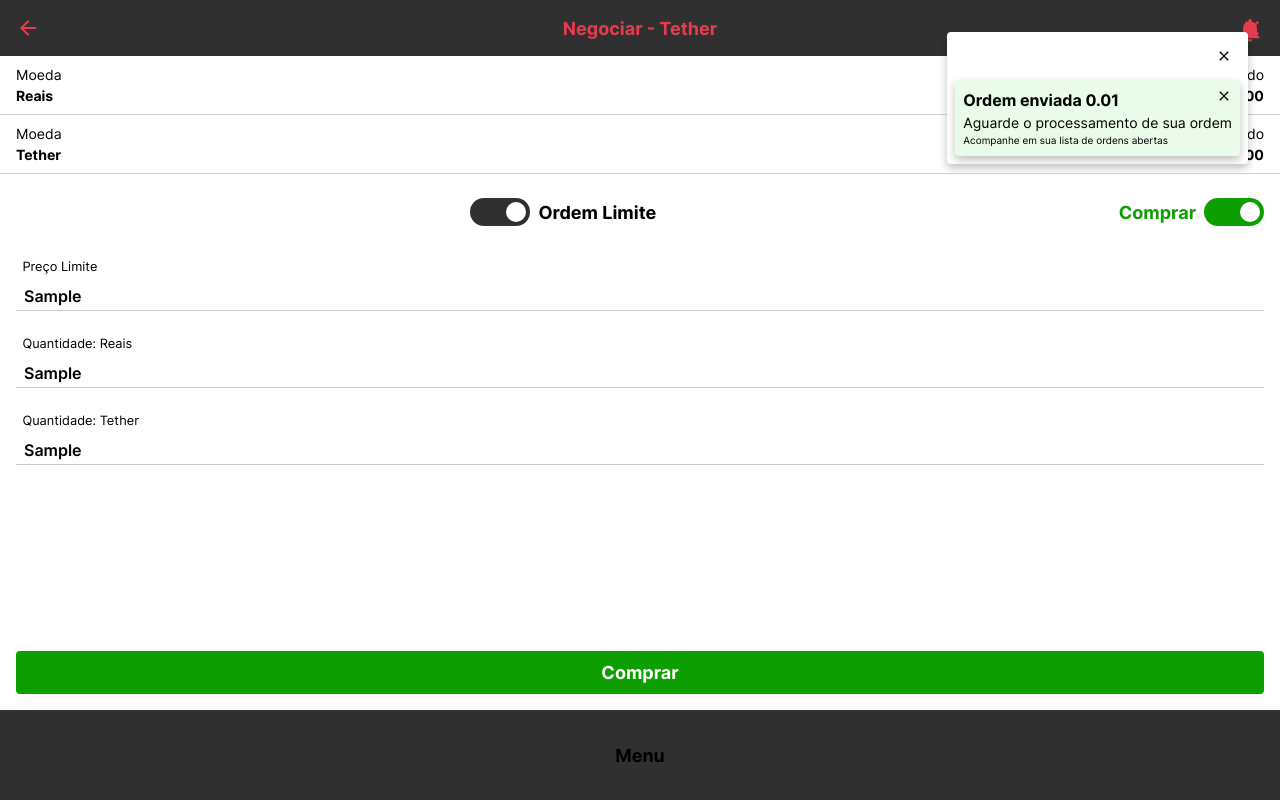
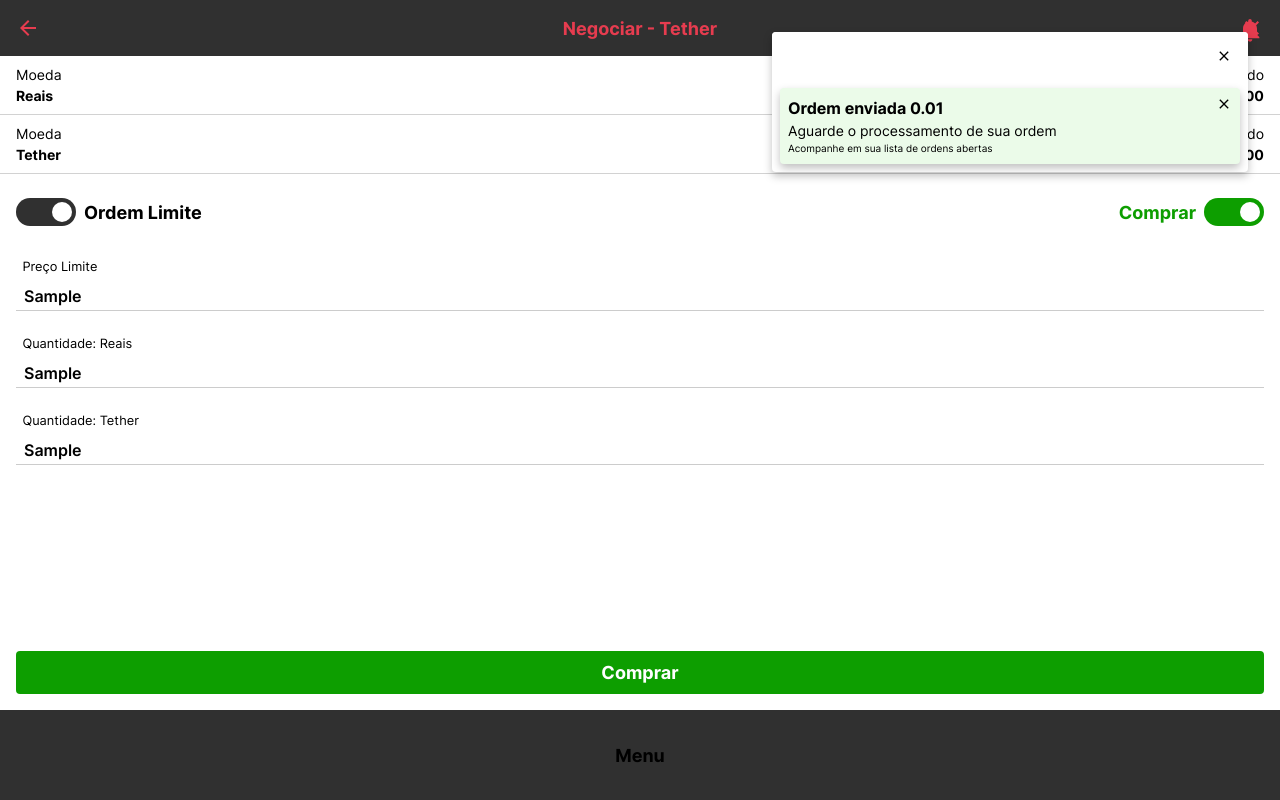
Before and after one commit to fcms14/react-components, a React (Vite) app: page /exchange in a window 1280 px wide. Both pictures are taken after typing "Sample", "Sample", "Sample" into the empty fields and a click on the button "Comprar". Built offline with nearby package versions, Linux system fonts and the light colour scheme.

Commit message:
fix: notification area and toaster - show, timeout and style + toggle style for small viewports

```diff
--- a/src/components/atoms/Toggle/ToggleStyle.ts
+++ b/src/components/atoms/Toggle/ToggleStyle.ts
@@ -5,9 +5,10 @@
 export const ToggleSpanStyle = styled.span<ToggleSpanProps>`
     display: flex;
     align-items: center;
+    flex-wrap: wrap;
     gap: ${({ theme }) => theme.gap};
     flex-direction: ${props => props.flexDirection};
-    justify-content: ${props => props.justifyContent};
+    justify-content: ${props => props.justifyContent ?? "flex-end"};
     padding: ${({ theme }) => `${theme.padding.main} 0`};
 `
 
@@ -26,6 +27,7 @@
     > span {
         position: absolute;
         cursor: pointer;
+        width: 60px;
         top: 0;
         left: 0;
         right: 0;
--- a/src/components/organisms/Toaster/ToasterListStyle.ts
+++ b/src/components/organisms/Toaster/ToasterListStyle.ts
@@ -16,22 +16,32 @@
   overflow-y: auto;
   overflow-x: hidden;
   max-height: 80dvh;
+  width: clamp(220px, calc(220px + 20vw), 480px);
+
+  > header {
+    display: flex;
+    position: sticky;
+    top: 0;
+    z-index: 1;
+    background-color: rgb(255 255 255 / 90%);
+    justify-content: flex-end;
+    padding: ${({ theme }) => `${theme.padding.main}`};
+  }
+
+  > main {
+    display: flex;
+    flex-grow: 1;
+    flex-direction: column;
+    ${({ theme }) => css`
+      padding: ${theme.gap};
+      gap: ${theme.gap};
+    `}
+  }
 
   ${({ theme }) => css`
     top: ${Number(theme.padding.main.match(/\d+/)) * 2}px;
     right: ${Number(theme.padding.main.match(/\d+/)) * 2}px;
-    padding: ${theme.gap};
-    gap: ${theme.gap};
     border-radius: ${theme.radius};
-
-    > div:first-child {
-      display: flex;
-      position: sticky;
-      top: -${theme.gap};
-      z-index: 1;
-      background-color: #FFFFFF;
-      padding: ${theme.padding.main};
-    }
   `}
 `
 
--- a/src/components/organisms/Toaster/list.tsx
+++ b/src/components/organisms/Toaster/list.tsx
@@ -1,10 +1,10 @@
 import { NotificationInterface } from "../../../interfaces"
-import { Toaster as ToasterMolecule } from "../../molecules/Toaster"
 import { Toaster } from "."
 import ToasterListStyle from "./ToasterListStyle"
 import { MdClose } from "react-icons/md"
-import { Row } from "../../molecules/Row"
-import { dispatchHideNotifications } from "../../../features/toaster/toasterDispatcher"
+import { dispatchHideNotifications, dispatchHideNotificationsNow, dispatchShowNotifications } from "../../../features/toaster/toasterDispatcher"
+import { isMobile } from "react-device-detect"
+import Icon from "../../atoms/Icon"
 
 interface Interface {
   data: NotificationInterface[]
@@ -12,27 +12,19 @@
 
 const ToasterList = ({ data }: Interface) => {
   return (
-    <ToasterListStyle onMouseLeave={() => dispatchHideNotifications()}>
-      <Row.Root>
-        <ToasterMolecule.Icon icon={MdClose} onClick={() => dispatchHideNotifications()} />
-      </Row.Root>
-      {data.map((data: NotificationInterface, index: number) =>
-        <Toaster.Default {...data} key={index} index={index + 1} />
-      )}
+    <ToasterListStyle
+      onMouseLeave={() => isMobile ? undefined : dispatchHideNotifications()}
+      onMouseOver={() => dispatchShowNotifications()}
+    >
+      <header>
+        <Icon icon={MdClose} onClick={() => dispatchHideNotificationsNow()} />
+      </header>
+      <main>
+        {data.map((data: NotificationInterface, index: number) =>
+          <Toaster.Default {...data} key={index} index={index + 1} />
+        )}
+      </main>
     </ToasterListStyle>
-    // <div style={{
-    //   position: "fixed",
-    //   top: 0,
-    //   left: 0,
-    //   width: "100dvh",
-    //   height: "100dvh",
-    //   backgroundColor: "rgba(0, 0, 0, 0.5)",
-    //   zIndex: 2,
-    //   opacity: 1,
-    //   transition: "opacity 0.3s ease"
-    // }}
-    //   onClick={() => dispatchHideNotifications()}>
-    // </div>
   )
 }
 
--- a/src/features/toaster/toasterDispatcher.ts
+++ b/src/features/toaster/toasterDispatcher.ts
@@ -3,18 +3,20 @@
 import store from '../../store';
 
 const dispatchAddNotification = (payload: NotificationInterface, delay?: number) => {
-    const state = store.getState().toaster
-    console.log(state)
-    if (!state.show) {
+    const { show, timeoutId } = store.getState().toaster
+
+    if (!show) {
         const timeout = setTimeout(() => {
             store.dispatch(hideNotifications())
         }, delay || 3000)
 
         store.dispatch(setTimeoutId(timeout))
     }
-    if (state.show) {
-        clearTimeout(state.timeoutId);
+
+    if (show) {
+        clearTimeout(timeoutId);
     }
+
     store.dispatch(addNotification(payload))
 }
 
@@ -23,11 +25,22 @@
 }
 
 const dispatchShowNotifications = () => {
+    const { timeoutId } = store.getState().toaster
+
+    clearTimeout(timeoutId);
     store.dispatch(showNotifications())
 }
 
 const dispatchHideNotifications = () => {
+    const timeout = setTimeout(() => {
+        store.dispatch(hideNotifications())
+    }, 1000)
+
+    store.dispatch(setTimeoutId(timeout))
+}
+
+const dispatchHideNotificationsNow = () => {
     store.dispatch(hideNotifications())
 }
 
-export { dispatchAddNotification, dispatchRemoveNotification, dispatchShowNotifications, dispatchHideNotifications }
+export { dispatchAddNotification, dispatchRemoveNotification, dispatchShowNotifications, dispatchHideNotifications, dispatchHideNotificationsNow }
--- a/src/features/toaster/toasterSlice.ts
+++ b/src/features/toaster/toasterSlice.ts
@@ -25,6 +25,7 @@
         },
         addNotification: (state, action) => {
             state.show = true;
+
             state.notifications.push(
                 {
                     active: action.payload.active,
@@ -37,7 +38,9 @@
         },
         removeNotification(state, action) {
             const indexToRemove = action.payload;
+
             state.notifications.splice(indexToRemove, 1);
+
             if (state.notifications.length === 1) {
                 state.show = false
             }
```
